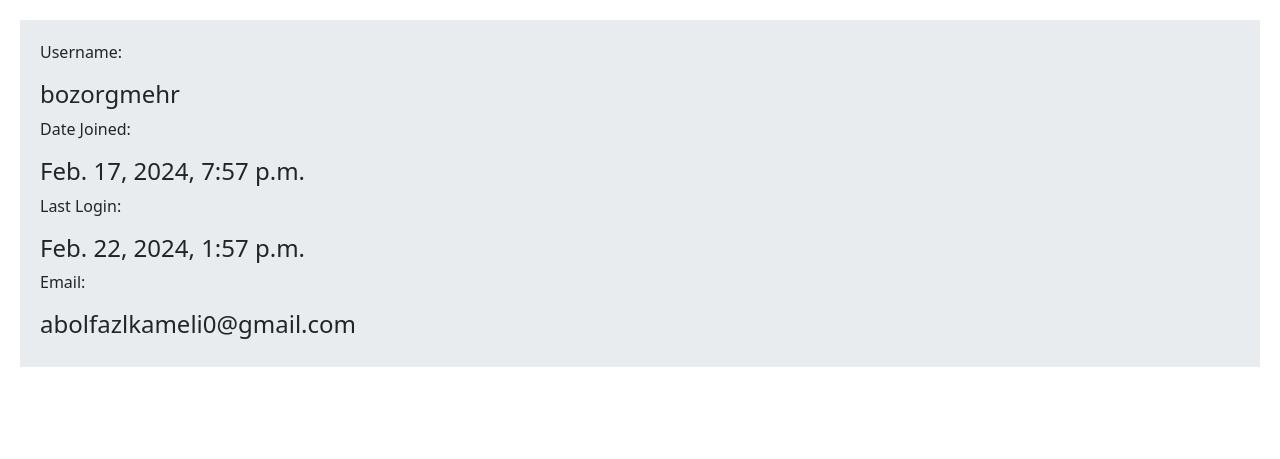
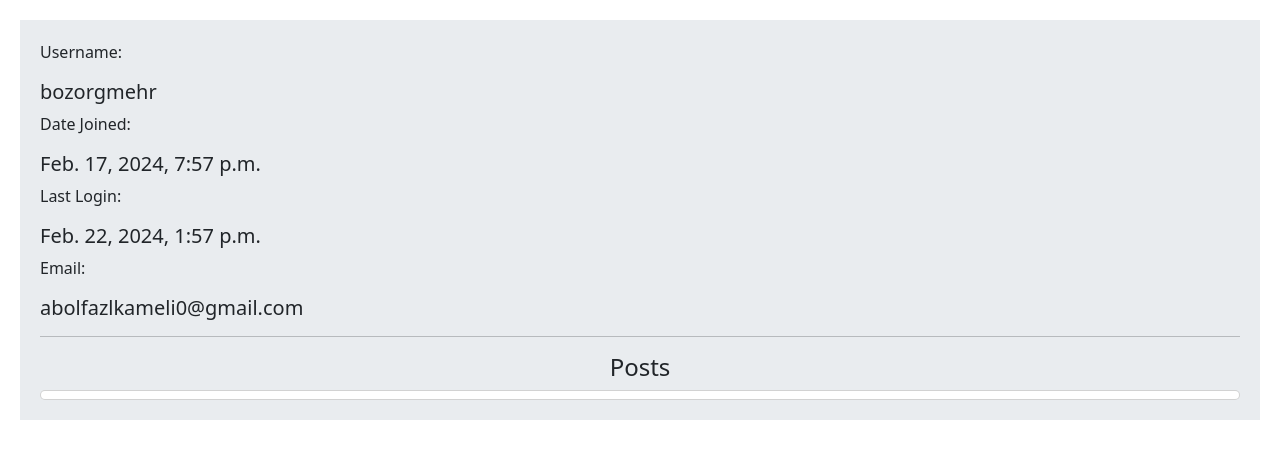
Before and after one commit to realbozorgmehr/django-simple-todo, a Django app: page /accounts/profile/1 in a window 1280 px wide. Shown: the part 56-515 px from the top of the page. Run offline with Django 5.2, Linux system fonts and the light colour scheme; a user stored in the database is signed in; data comes from the database, SQL or seed files in the repository.

Commit message:
add posts in user profile

```diff
--- a/accounts/templates/accounts/profile.html
+++ b/accounts/templates/accounts/profile.html
@@ -2,11 +2,21 @@
 {% block Title %} {{ user.username }} Profile {% endblock %}
 {% block content %}
     <p>Username:</p>
-    <h4>{{ user.username }}</h4>
+    <h5>{{ user.username }}</h5>
     <p>Date Joined:</p>
-    <h4>{{ user.date_joined }}</h4>
+    <h5>{{ user.date_joined }}</h5>
     <p>Last Login:</p>
-    <h4>{{ user.last_login }}</h4>
+    <h5>{{ user.last_login }}</h5>
     <p>Email:</p>
-    <h4>{{ user.email }}</h4>
+    <h5>{{ user.email }}</h5>
+    <hr>
+    <h4 class="text-center">Posts</h4>
+    <div class="card">
+        <h4>{% for todo in todos %}
+            <h5><a href="{% url 'home:detail' todo.id %}" class="card-body"> {{ todo.title }} </a><br></h5>
+            <small><a href="{% url 'home:detail' todo.id %}" class="card-body"> {{ todo.created }} </a></small>
+            <hr>
+        {% endfor %}
+        </h4>
+    </div>
 {% endblock %}
```
